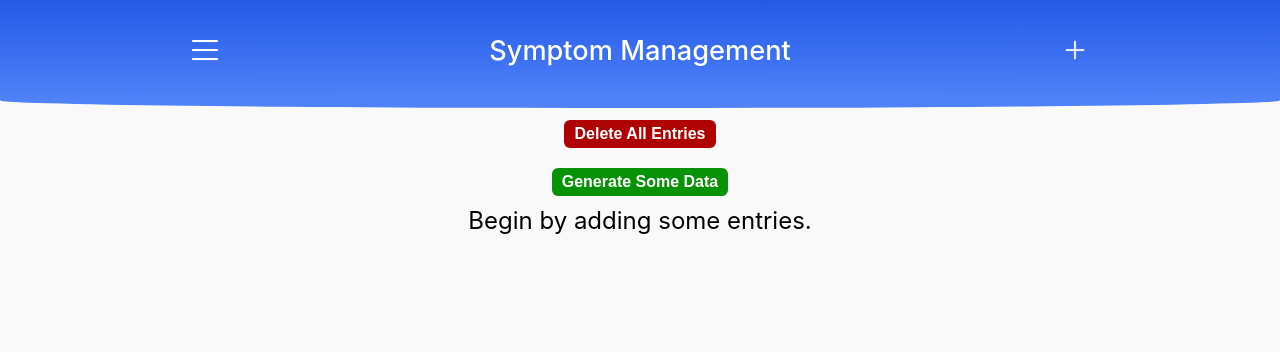
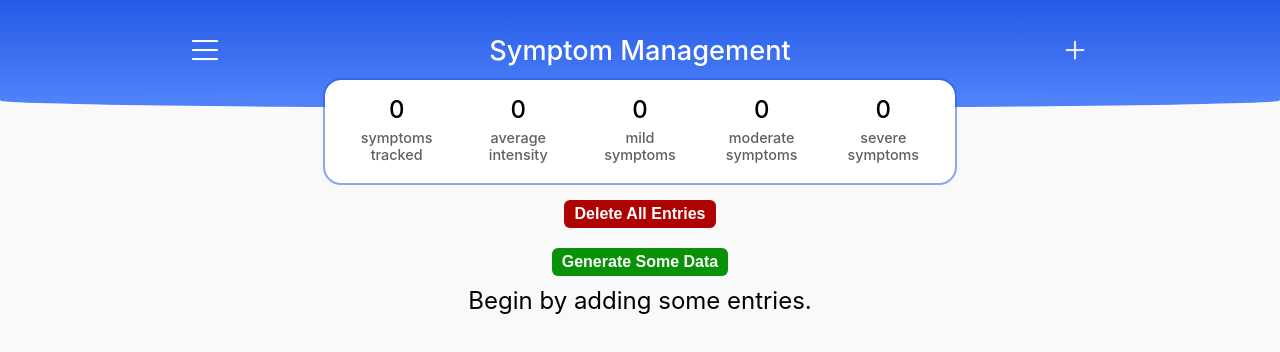
Before and after one commit to akinevans/med-counter, a React (Create React App) app: page / in a window 1280 px wide. Shown: the top 352 px of the page. Built offline with nearby package versions, Linux system fonts and the light colour scheme.

Commit message:
Build out HeaderData component with styling, build functions in HeaderDataUtilities.js for calculating component data

```diff
--- a/src/App.css
+++ b/src/App.css
@@ -38,6 +38,10 @@
   cursor: pointer;
 }
 
+.delete-all-btn {
+  margin-top: 100px;
+}
+
 .generate-cards-helper-btn {
   margin: 0 auto 10px;
   background-color: #089208;
--- a/src/components/AppHeader/AppHeader.js
+++ b/src/components/AppHeader/AppHeader.js
@@ -1,11 +1,34 @@
 import React from "react";
 import "./AppHeader.css";
+import HeaderData from "../HeaderData/HeaderData";
+
+// Redux imports
+import { useSelector } from "react-redux";
+
+// Utility imports
+import {
+  getAverageIntensity,
+  calculateIntensityCounts,
+} from "../../utilityFunctions/HeaderDataUtilities";
 
 //asset imports
 import plus from "../../assets/plus.png";
 import hamburger from "../../assets/hamburger.png";
 
 export default function AppHeader(props) {
+  // Redux symptom state array
+  const symptomCardData = useSelector((state) => state.count.symptomList);
+  const totalNumOfCards = symptomCardData.length;
+
+  let averageIntensity =
+    symptomCardData.length !== 0
+      ? getAverageIntensity(symptomCardData, totalNumOfCards)
+      : 0;
+
+  let numOfMildSymptoms = calculateIntensityCounts(symptomCardData)[0];
+  let numOfModerateSymptoms = calculateIntensityCounts(symptomCardData)[1];
+  let numOfSevereSymptoms = calculateIntensityCounts(symptomCardData)[2];
+
   return (
     <header className='app-header'>
       <div className='app-nav'>
@@ -23,6 +46,20 @@ export default function AppHeader(props) {
         />
         <div className='header-bottom'></div>
       </div>
+
+      {/* //&Header Data here */}
+      <HeaderData
+        quantity1={totalNumOfCards}
+        title1={"symptoms tracked"}
+        quantity2={averageIntensity}
+        title2={"average intensity"}
+        quantity3={numOfMildSymptoms}
+        title3={"mild symptoms"}
+        quantity4={numOfModerateSymptoms}
+        title4={"moderate symptoms"}
+        quantity5={numOfSevereSymptoms}
+        title5={"severe symptoms"}
+      />
     </header>
   );
 }
--- /dev/null
+++ b/src/components/HeaderData/HeaderData.css
@@ -0,0 +1,48 @@
+.header-data-wrapper {
+  position: absolute;
+  top: 80%;
+  display: flex;
+  flex-direction: row;
+  justify-content: space-evenly;
+  align-items: center;
+  width: 65%;
+  max-width: 630px;
+  min-width: fit-content;
+  height: fit-content;
+  padding: 10px 0;
+  background-color: var(--white);
+  border-radius: var(--border-radius);
+  border-radius: var(--border-radius);
+  outline: 2px solid #2559e784;
+  z-index: 9;
+}
+
+.data-1-wrapper,
+.data-2-wrapper,
+.data-3-wrapper,
+.data-4-wrapper,
+.data-5-wrapper {
+  display: flex;
+  flex-direction: column;
+  justify-content: center;
+  align-items: center;
+  width: 90px;
+  height: fit-content;
+  margin: 0 5px;
+  /* outline: 2px solid blue; */
+}
+
+.header-data-quantity {
+  margin: 5px 0;
+  font-size: 1.5rem;
+  font-weight: 500;
+  text-align: center;
+}
+
+.header-data-title {
+  margin: 0 0 10px 0;
+  font-size: 0.9rem;
+  font-weight: 500;
+  color: var(--text-grey);
+  text-align: center;
+}
--- /dev/null
+++ b/src/components/HeaderData/HeaderData.js
@@ -0,0 +1,29 @@
+import React from "react";
+import "./HeaderData.css";
+
+export default function HeaderData(props) {
+  return (
+    <div className='header-data-wrapper'>
+      <div className='data-1-wrapper'>
+        <h1 className='header-data-quantity'>{props.quantity1}</h1>
+        <p className='header-data-title'>{props.title1}</p>
+      </div>
+      <div className='data-2-wrapper'>
+        <h1 className='header-data-quantity'>{props.quantity2}</h1>
+        <p className='header-data-title'>{props.title2}</p>
+      </div>
+      <div className='data-3-wrapper'>
+        <h1 className='header-data-quantity'>{props.quantity3}</h1>
+        <p className='header-data-title'>{props.title3}</p>
+      </div>
+      <div className='data-4-wrapper'>
+        <h1 className='header-data-quantity'>{props.quantity4}</h1>
+        <p className='header-data-title'>{props.title4}</p>
+      </div>
+      <div className='data-5-wrapper'>
+        <h1 className='header-data-quantity'>{props.quantity5}</h1>
+        <p className='header-data-title'>{props.title5}</p>
+      </div>
+    </div>
+  );
+}
--- a/src/components/SymptomCard/SymptomCard.js
+++ b/src/components/SymptomCard/SymptomCard.js
@@ -1,6 +1,8 @@
 //TODO Implement Binary search algorithm O(log n) for finding data in state arrays. Currently linear search O(n) is implemented and is slow depending on length of array.
 
 //TODO Implement restore function to bring back deleted cards
+
+//TODO Implement ability to check off and delete multiple cards at once
 
 //TODO: add inputs for symptom frequency, duration, mood, and list of medication taken,
 
--- /dev/null
+++ b/src/utilityFunctions/HeaderDataUtilities.js
@@ -0,0 +1,31 @@
+// function for displaying average intensity in Header Data
+
+export const getAverageIntensity = (symptomCardData, totalNumOfCards) => {
+  let totalIntensity = 0;
+  symptomCardData.forEach((card) => {
+    totalIntensity += card.intensity;
+  });
+  return (totalIntensity / totalNumOfCards).toFixed(1);
+};
+
+//
+//
+//
+//
+//
+
+// calculates the number of mild and severe symptoms tracked
+export const calculateIntensityCounts = (symptomCardData) => {
+  let counts = [0, 0, 0];
+
+  symptomCardData.forEach((card) => {
+    if (card.intensity <= 3) {
+      counts[0]++; // Mild
+    } else if (card.intensity >= 8) {
+      counts[2]++; // Severe
+    } else {
+      counts[1]++; // Moderate
+    }
+  });
+  return counts;
+};
```
